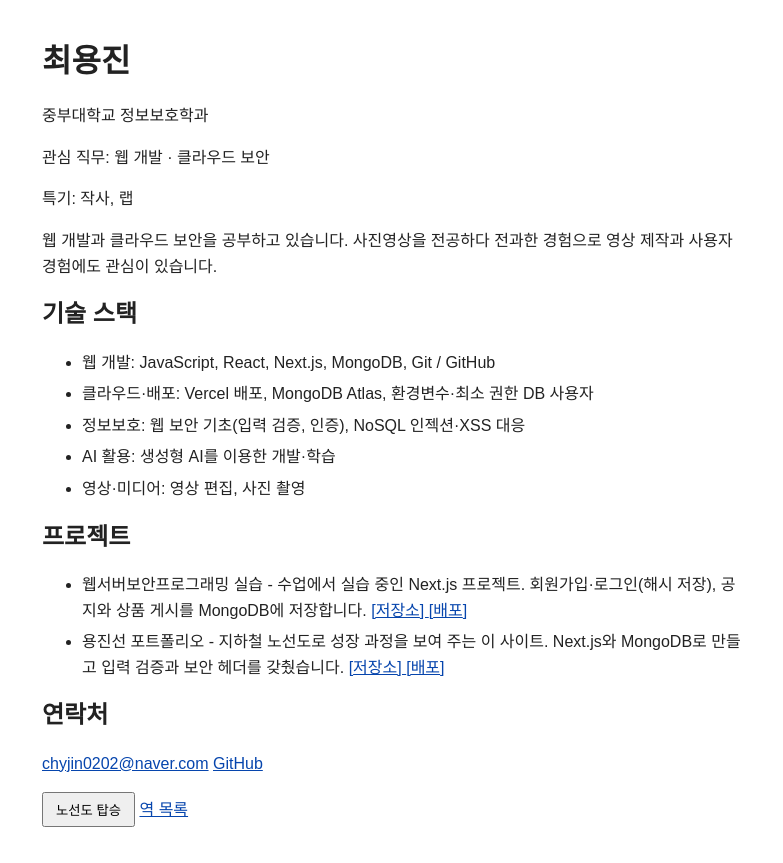
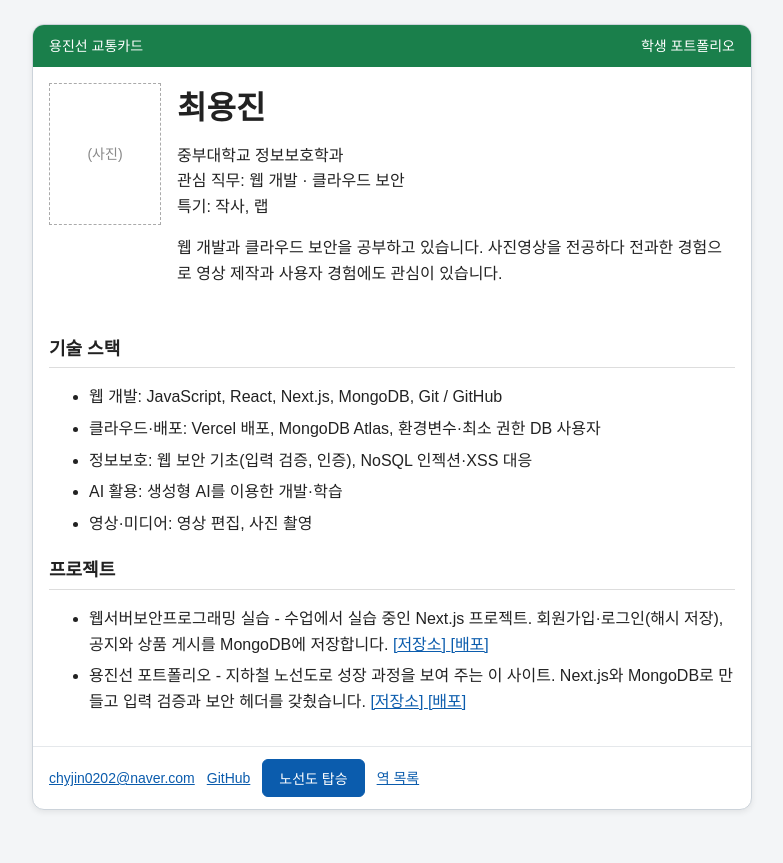
Before and after one commit to BLACKHEADHUB/yongjin-line, a Next.js app: page / in a window 1280 px wide. Shown: the whole page, without its empty margins (248-1031 px from the left). After the commit the page ends 834 px from the top, so only its background shows below. Built offline with nearby package versions, Linux system fonts and the light colour scheme; no server answers; the database is empty.

Commit message:
교통카드 컨셉 유지하며 스타일 보완

```diff
--- a/app/globals.css
+++ b/app/globals.css
@@ -1,6 +1,20 @@
-body { font-family: sans-serif; margin: 0; padding: 20px; line-height: 1.6; color: #222; }
-main { max-width: 700px; margin: 0 auto; }
-h1, h2 { margin: 16px 0 8px; }
+body { font-family: sans-serif; margin: 0; padding: 24px 16px; line-height: 1.6; color: #222; background: #f3f5f7; }
+main { max-width: 720px; margin: 0 auto; }
+h1, h2 { margin: 0 0 8px; }
+h2 { font-size: 18px; margin-top: 20px; border-bottom: 1px solid #ddd; padding-bottom: 4px; }
 li { margin-bottom: 6px; }
-button { padding: 6px 12px; cursor: pointer; }
-a { color: #0645ad; }
+a { color: #0b5cad; }
+button { padding: 8px 16px; cursor: pointer; border: 1px solid #0b5cad; background: #0b5cad; color: #fff; border-radius: 6px; font-size: 14px; }
+button.sub { background: #fff; color: #0b5cad; }
+
+/* 교통카드 모양 신분증 */
+.card { background: #fff; border: 1px solid #ccd3da; border-radius: 12px; box-shadow: 0 2px 6px rgba(0,0,0,.08); overflow: hidden; }
+.card-top { background: #1a7f4b; color: #fff; padding: 10px 16px; display: flex; justify-content: space-between; font-size: 14px; }
+.card-body { padding: 16px; display: flex; gap: 16px; flex-wrap: wrap; }
+.photo { width: 110px; height: 140px; border: 1px dashed #aaa; display: flex; align-items: center; justify-content: center; color: #888; font-size: 14px; }
+.info { flex: 1; min-width: 240px; }
+.card-bottom { border-top: 1px solid #e5e8eb; padding: 12px 16px; font-size: 14px; display: flex; gap: 12px; flex-wrap: wrap; align-items: center; }
+
+/* 개찰구 */
+.gate { text-align: center; padding-top: 40px; }
+.tapcard { width: 260px; height: 160px; margin: 24px auto; background: #1a7f4b; color: #fff; border-radius: 12px; border: none; font-size: 16px; display: flex; flex-direction: column; justify-content: flex-end; text-align: left; padding: 16px; box-shadow: 0 2px 6px rgba(0,0,0,.2); }
--- a/components/Gate.jsx
+++ b/components/Gate.jsx
@@ -1,12 +1,15 @@
 'use client';
 
-// 개찰구: 카드를 찍으면 다음 화면으로 넘어간다.
-export default function Gate({ name, onEnter }) {
+// 개찰구: 교통카드를 누르면(찍으면) 다음 화면으로 넘어간다.
+export default function Gate({ name, school, onEnter }) {
   return (
-    <main>
+    <main className="gate">
       <h1>개찰구</h1>
-      <p>{name}님의 교통카드를 찍어 주세요.</p>
-      <button type="button" onClick={onEnter}>카드 찍기</button>
+      <p>교통카드를 찍어 주세요.</p>
+      <button type="button" className="tapcard" onClick={onEnter}>
+        <strong>용진선 교통카드</strong>
+        <span>{[school, name].filter(Boolean).join(' ')}</span>
+      </button>
     </main>
   );
 }
--- a/components/Platform.jsx
+++ b/components/Platform.jsx
@@ -1,23 +1,32 @@
 'use client';
 
-// 첫 화면: 소개, 기술, 프로젝트, 연락처를 한 페이지에 순서대로 보여준다.
+// 첫 화면: 교통카드 모양의 신분증 한 장에 소개, 기술, 프로젝트, 연락처를 담는다.
 export default function Platform({ profile: p, projects, onBoard }) {
   const about = (p.about || '').split('TODO')[0].trim();
 
   return (
     <main>
+      <div className="card">
+        <div className="card-top">
+          <span>용진선 교통카드</span>
+          <span>학생 포트폴리오</span>
+        </div>
+        <div className="card-body">
+          <div className="photo">{p.photo ? <img src={p.photo} alt="증명사진" width="110" /> : '(사진)'}</div>
+          <div className="info">
             <h1>{p.name}</h1>
-      <p>{[p.school, p.dept].filter(Boolean).join(' ')}</p>
-      <p>관심 직무: {p.role}</p>
-      {p.talents?.length > 0 && <p>특기: {p.talents.join(', ')}</p>}
+            <div>{[p.school, p.dept].filter(Boolean).join(' ')}</div>
+            <div>관심 직무: {p.role}</div>
+            {p.talents?.length > 0 && <div>특기: {p.talents.join(', ')}</div>}
             {about && <p>{about}</p>}
+          </div>
+        </div>
 
-      <h2>기술 스택</h2>
+        <div className="card-body" style={{ display: 'block' }}>
+          <h2 style={{ marginTop: 0 }}>기술 스택</h2>
           <ul>
             {p.skills.map((g) => (
-          <li key={g.group}>
-            {g.group}: {g.items.map((it) => it.name).join(', ')}
-          </li>
+              <li key={g.group}>{g.group}: {g.items.map((it) => it.name).join(', ')}</li>
             ))}
           </ul>
 
@@ -32,17 +41,15 @@ export default function Platform({ profile: p, projects, onBoard }) {
               </li>
             ))}
           </ul>
+        </div>
 
-      <h2>연락처</h2>
-      <p>
-        {p.email && <a href={`mailto:${p.email}`}>{p.email}</a>}{' '}
+        <div className="card-bottom">
+          {p.email && <a href={`mailto:${p.email}`}>{p.email}</a>}
           {p.github && <a href={p.github} target="_blank" rel="noopener noreferrer">GitHub</a>}
-      </p>
-
-      <p>
-        <button type="button" onClick={onBoard}>노선도 탑승</button>{' '}
+          <button type="button" onClick={onBoard}>노선도 탑승</button>
           <a href="/stations">역 목록</a>
-      </p>
+        </div>
+      </div>
     </main>
   );
 }
--- a/components/PortfolioApp.jsx
+++ b/components/PortfolioApp.jsx
@@ -7,14 +7,14 @@ import Platform from './Platform';
 export default function PortfolioApp({ data }) {
   const [stage, setStage] = useState('platform');
 
-  if (stage === 'gate') return <Gate name={data.profile.name} onEnter={() => setStage('soon')} />;
+  if (stage === 'gate') return <Gate name={data.profile.name} school={data.profile.school} onEnter={() => setStage('soon')} />;
   if (stage === 'soon') {
     return (
       <main>
         <h1>개찰구를 통과했습니다</h1>
         <p>노선도는 아직 준비 중입니다.</p>
         <a href="/stations">역 목록</a>{' '}
-        <button type="button" onClick={() => setStage('platform')}>첫 화면으로</button>
+        <button type="button" className="sub" onClick={() => setStage('platform')}>첫 화면으로</button>
       </main>
     );
   }
```
Lines whose indentation alone changed are shown as unchanged.
